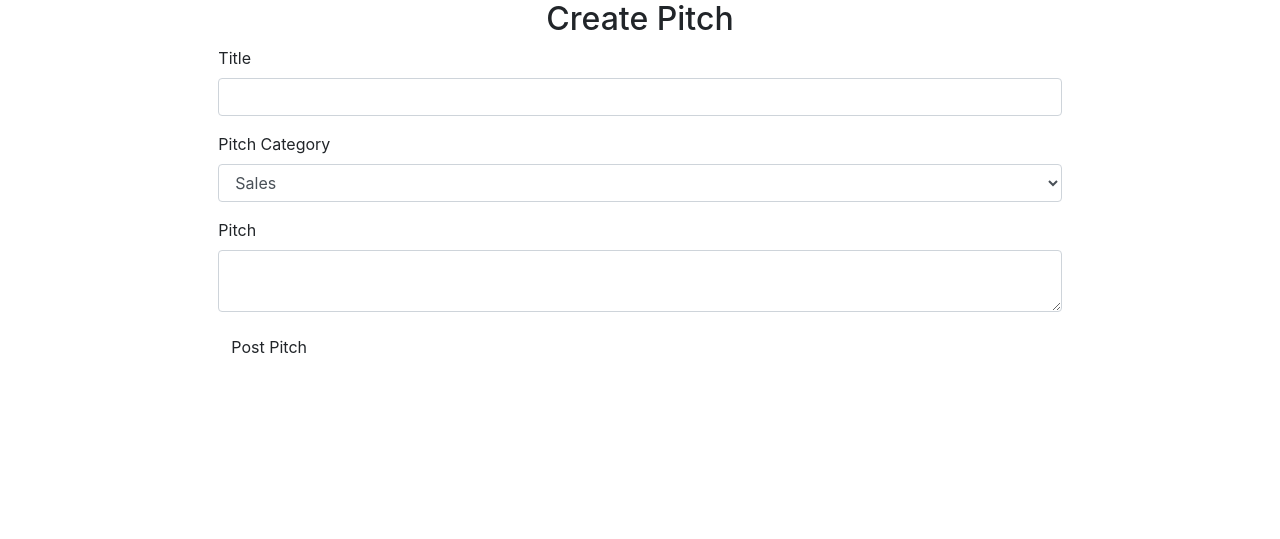
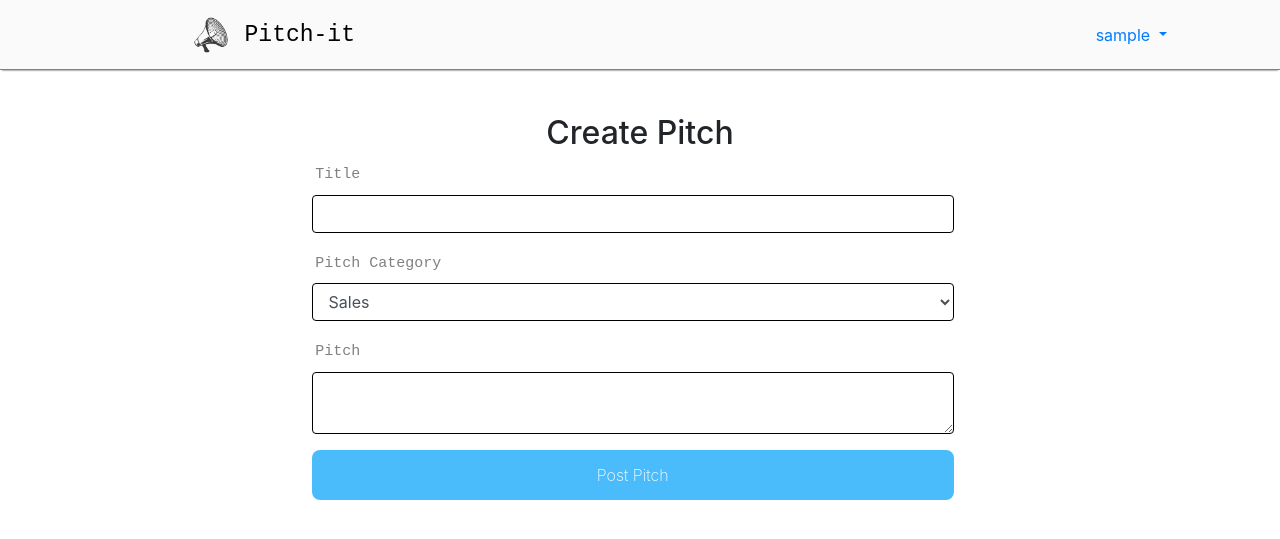
Before and after one commit to andyjohn23/pitches, a Flask app: page /pitch_new in a window 1280 px wide. Shown: the top 539 px of the page. Run offline with Flask 2, Linux system fonts and the light colour scheme; the visitor is signed in with stand-in values (Sample User, id 1); data comes from the database, SQL or seed files in the repository; some libraries are stand-ins or nearby versions.

Commit message:
updated files

```diff
--- a/app/static/css/index.css
+++ b/app/static/css/index.css
@@ -271,3 +271,44 @@
     outline: none;
     border-radius: 8px;
 }
+.pitch-form{
+    margin-top: 10%;
+}
+.pitch-form input{
+    outline: none;
+    background: transparent;
+    border: 1px solid black;
+    width: 88%;
+    margin-left: 5%;
+}
+.pitch-form label{
+    margin-left: 5.5%;
+    font-size: 15px;
+    font-family: 'Courier New', Courier, monospace;
+    color: grey;
+}
+.pitch-form input[type=submit]{
+    width: 88%;
+    height: 50px;
+    background-color: #4BBCFB;
+    color: white;
+    font-size: 16px;
+    font-weight: 200;
+    border: none;
+    outline: none;
+    border-radius: 8px;
+}
+.pitch-form select{
+    outline: none;
+    background: transparent;
+    border: 1px solid black;
+    width: 88%;
+    margin-left: 5%;
+}
+.pitch-form textarea{
+    outline: none;
+    background: transparent;
+    border: 1px solid black;
+    width: 88%;
+    margin-left: 5%;
+}
--- a/app/templates/pitch_new.html
+++ b/app/templates/pitch_new.html
@@ -3,15 +3,44 @@
 
 
 {% block content %}
+<div class="container-fluid flex flex-column" style="margin: 0; padding: 0;">
+    <nav class="navbar fixed-top navbar-expand">
+        <a class="navbar-brand" href="/category">
+            <img src="/static/images/pitch-logo.png" alt="logo" />
+            <span>Pitch-it</span>
+        </a>
 
-<div class=" row">
+        <div class="collapse navbar-collapse" id="navbarSupportedContent">
+            <ul class="navbar-nav ml-auto" style="margin-right: 10%;">
+                {% if current_user.is_authenticated %}
+                <li class="nav-item dropdown">
+                    <a class="nav-link dropdown-toggle" href="#" id="navbarDropdown" role="button"
+                        data-toggle="dropdown" aria-haspopup="true" aria-expanded="false">
+                        {{current_user.username}}
+                    </a>
+                    <div class="dropdown-menu" aria-labelledby="navbarDropdown">
+                        <a class="dropdown-item" href="{{url_for('main.new_pitch')}}">Pitch</a>
+                        <a class="dropdown-item"
+                            href="{{url_for('main.profile',uname=current_user.username)}}">Account</a>
+                        <a class="dropdown-item" href="{{url_for('auth.logout')}}">Logout</a>
+                    </div>
+                </li>
+                {% else %}
 
-    <div class="col-md-2"></div>
-    <div class="col-md-8" id="postform">
-        <h2 class="text-center">Create Pitch</h2>
-        {{wtf.quick_form(form)}}
+                {%endif%}
+            </ul>
+        </div>
+    </nav>
+    <div class="container">
+        <div class=" row">
+            <div class="col-md-2"></div>
+            <div class="col-md-8 pitch-form">
+                <h2 class="text-center">Create Pitch</h2>
+                {{wtf.quick_form(form)}}
+            </div>
+            <div class="col-md-2"></div>
+        </div>
     </div>
-    <div class="col-md-2"></div>
 </div>
 
 {% endblock%}
--- a/manage.py
+++ b/manage.py
@@ -4,7 +4,7 @@ from app.models import User
 from  flask_migrate import Migrate, MigrateCommand
 
 # Creating app instance
-app = create_app('production')
+app = create_app('development')
 
 manager = Manager(app)
 manager.add_command('server',Server)
```
